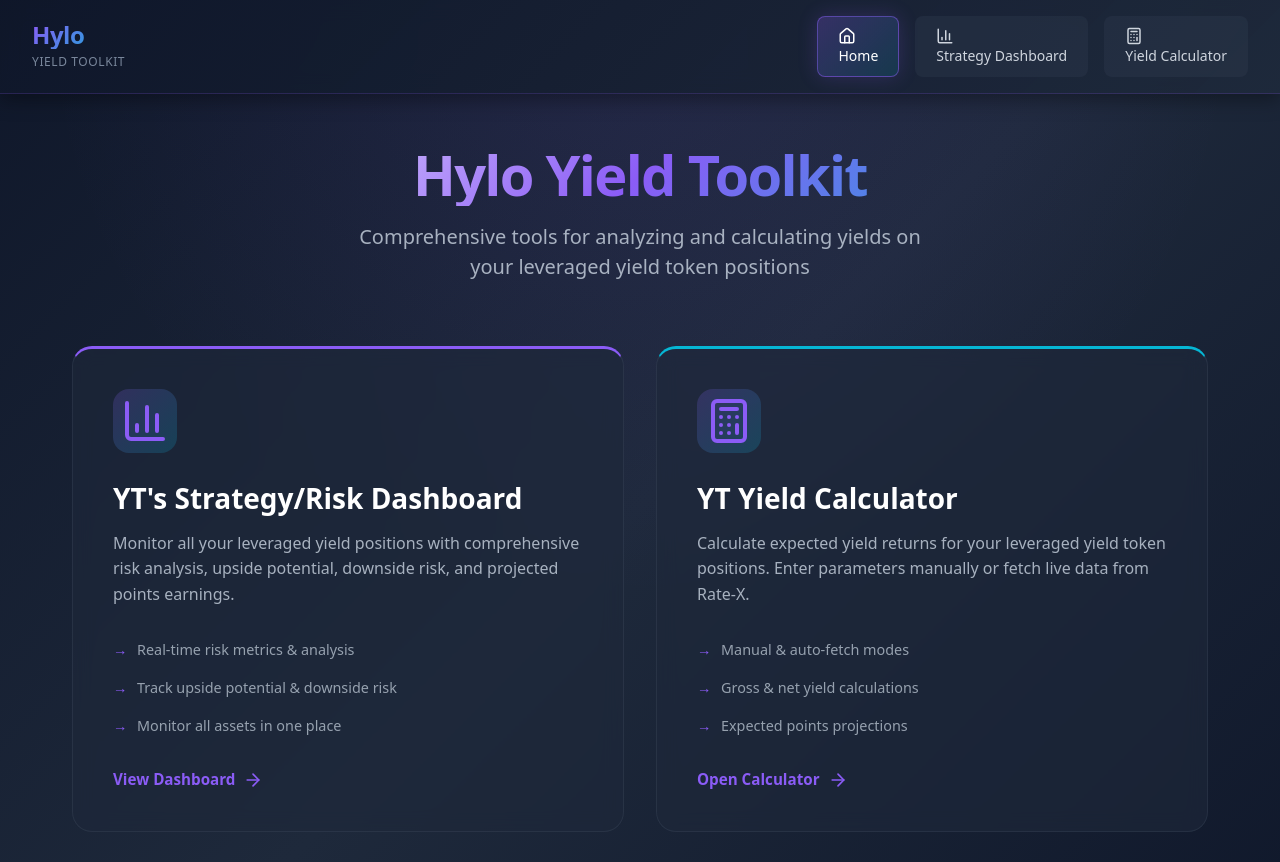
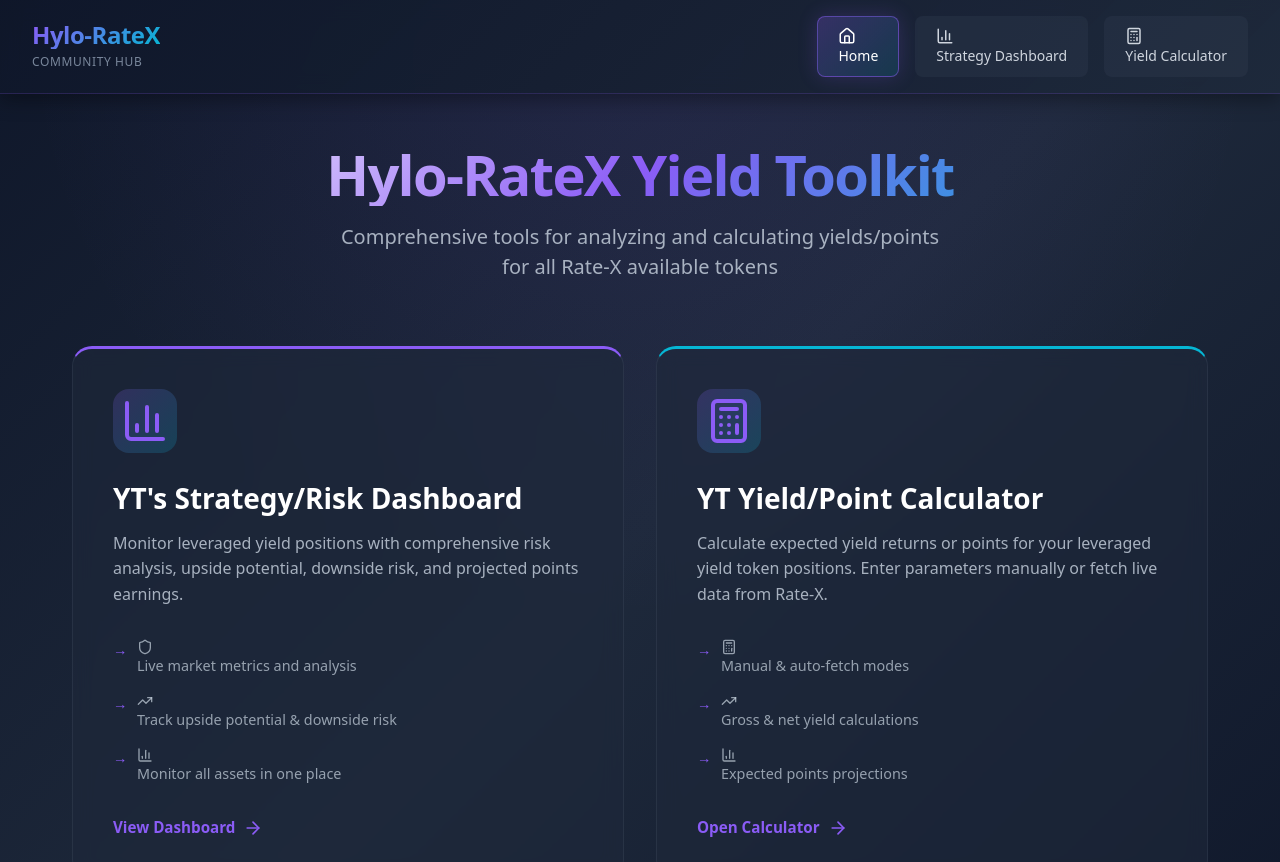
Before and after one commit to TejSingh24/Hylo, a React (Vite) app: page / in a window 1280 px wide. Shown: the top 862 px of the page. Built offline with nearby package versions, Linux system fonts and the light colour scheme.

Commit message:
Text corrected

```diff
--- a/index.html
+++ b/index.html
@@ -4,7 +4,7 @@
     <meta charset="UTF-8" />
     <link rel="icon" type="image/svg+xml" href="/vite.svg" />
     <meta name="viewport" content="width=device-width, initial-scale=1.0" />
-    <title>Hylo Yield Calculator</title>
+    <title>Hylo-RateX Community Hub</title>
   </head>
   <body>
     <div id="root"></div>
--- a/src/components/Navbar.tsx
+++ b/src/components/Navbar.tsx
@@ -14,8 +14,8 @@ const Navbar: React.FC = () => {
     <nav className="navbar">
       <div className="navbar-container">
         <div className="navbar-brand">
-          <h1 className="navbar-title">Hylo</h1>
-          <span className="navbar-subtitle">Yield Toolkit</span>
+          <h1 className="navbar-title">Hylo-RateX</h1>
+          <span className="navbar-subtitle">Community Hub</span>
         </div>
 
         <div className="navbar-links">
--- a/src/pages/Home.tsx
+++ b/src/pages/Home.tsx
@@ -1,6 +1,6 @@
 import React from 'react';
 import { Link } from 'react-router-dom';
-import { BarChart3, Calculator, ArrowRight } from 'lucide-react';
+import { BarChart3, Calculator, ArrowRight, TrendingUp, Shield } from 'lucide-react';
 import '../components/Dashboard.css';
 
 const Home: React.FC = () => {
@@ -10,10 +10,10 @@ const Home: React.FC = () => {
         {/* Hero Section */}
         <div className="home-hero">
           <h1 className="home-title">
-            Hylo Yield Toolkit
+            Hylo-RateX Yield Toolkit
           </h1>
           <p className="home-subtitle">
-            Comprehensive tools for analyzing and calculating yields on your leveraged yield token positions
+            Comprehensive tools for analyzing and calculating yields/points for all Rate-X available tokens
           </p>
         </div>
 
@@ -27,13 +27,22 @@ const Home: React.FC = () => {
             <div className="home-card-content">
               <h2 className="home-card-title">YT's Strategy/Risk Dashboard</h2>
               <p className="home-card-description">
-                Monitor all your leveraged yield positions with comprehensive risk analysis,
+                Monitor leveraged yield positions with comprehensive risk analysis,
                 upside potential, downside risk, and projected points earnings.
               </p>
               <ul className="home-card-features">
-                <li>Real-time risk metrics & analysis</li>
-                <li>Track upside potential & downside risk</li>
-                <li>Monitor all assets in one place</li>
+                <li>
+                  <Shield size={16} />
+                  <span>Live market metrics and analysis</span>
+                </li>
+                <li>
+                  <TrendingUp size={16} />
+                  <span>Track upside potential & downside risk</span>
+                </li>
+                <li>
+                  <BarChart3 size={16} />
+                  <span>Monitor all assets in one place</span>
+                </li>
               </ul>
             </div>
             <div className="home-card-action">
@@ -48,15 +57,24 @@ const Home: React.FC = () => {
               <Calculator size={48} />
             </div>
             <div className="home-card-content">
-              <h2 className="home-card-title">YT Yield Calculator</h2>
+              <h2 className="home-card-title">YT Yield/Point Calculator</h2>
               <p className="home-card-description">
-                Calculate expected yield returns for your leveraged yield token positions.
+                Calculate expected yield returns or points for your leveraged yield token positions.
                 Enter parameters manually or fetch live data from Rate-X.
               </p>
               <ul className="home-card-features">
-                <li>Manual & auto-fetch modes</li>
-                <li>Gross & net yield calculations</li>
-                <li>Expected points projections</li>
+                <li>
+                  <Calculator size={16} />
+                  <span>Manual & auto-fetch modes</span>
+                </li>
+                <li>
+                  <TrendingUp size={16} />
+                  <span>Gross & net yield calculations</span>
+                </li>
+                <li>
+                  <BarChart3 size={16} />
+                  <span>Expected points projections</span>
+                </li>
               </ul>
             </div>
             <div className="home-card-action">
@@ -68,7 +86,9 @@ const Home: React.FC = () => {
 
         {/* Footer Info */}
         <div className="home-footer">
-          Data is automatically updated every 5 minutes via GitHub Actions
+          <p className="home-footer-text">
+            Data is automatically updated every 5 minutes. If data is older than 10 minutes when someone visits, a hard refresh (1-2 minutes) updates all metrics to ensure accuracy.
+          </p>
         </div>
       </div>
     </div>
--- a/src/pages/StrategyDashboard.tsx
+++ b/src/pages/StrategyDashboard.tsx
@@ -132,14 +132,12 @@ const StrategyDashboard: React.FC = () => {
   return (
     <div className="dashboard-page">
       <div className="dashboard-container">
-        {/* Header */}
-        <div className="dashboard-header">
-          <div className="dashboard-title-section">
-            <h1 className="dashboard-title">Strategy Dashboard</h1>
-            <p className="dashboard-subtitle">Monitor your leveraged yield positions</p>
-          </div>
-
-          {lastUpdated && (
+      {/* Header */}
+      <div className="dashboard-header">
+        <div className="dashboard-title-section">
+          <h1 className="dashboard-title">YT's Strategy/Risk Dashboard</h1>
+          <p className="dashboard-subtitle">Monitor leveraged yield positions</p>
+        </div>          {lastUpdated && (
             <div className="dashboard-updated">
               Last updated: {getRelativeTime(lastUpdated)}
             </div>
--- a/src/pages/YieldCalculator.tsx
+++ b/src/pages/YieldCalculator.tsx
@@ -383,7 +383,7 @@ function YieldCalculator() {
                 <div className="bg-gradient-to-br from-purple-500 to-blue-500 p-2 rounded-lg" style={{margin:7}}>
                   <Info className="w-5 h-5 text-white" />
                 </div>
-                <h2 className="text-2xl font-bold text-white">Hylo Asset Yield Calculator for Rate-X</h2>
+                <h2 className="text-2xl font-bold text-white">Hylo-RateX Asset Yield Calculator</h2>
               </div>
               <p className="text-purple-200 text-sm" style={{marginLeft: 35, marginTop: 8, marginBottom: 10, lineHeight: 1.7}}>
                 Find the values from your Hylo asset card and enter them below. The highlighted areas show exactly where each value is located.
--- a/src/services/ratexApi.ts
+++ b/src/services/ratexApi.ts
@@ -100,7 +100,7 @@ export async function getLastUpdated(): Promise<string> {
  * Kept for compatibility, but returns current data
  */
 export async function refreshCache(): Promise<AssetData[]> {
-  console.log('Note: Data is automatically updated by GitHub Actions every 5 minutes');
+  console.log('Note: Data is automatically updated every 5 minutes. If data is older than 10 minutes, a hard refresh (1-2 minutes) updates all metrics to ensure accuracy.');
   return fetchAllAssets();
 }
 
```
